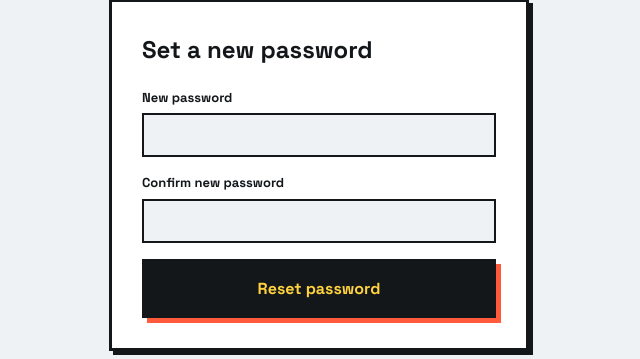
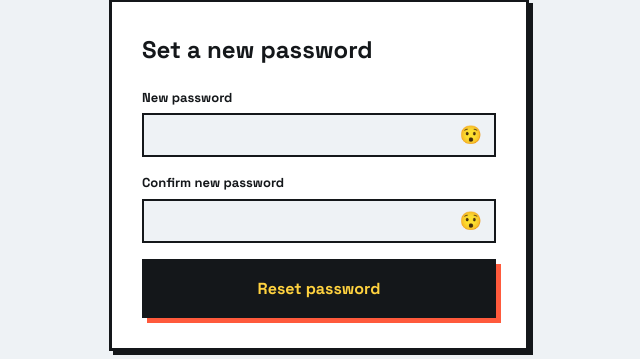
Before and after one commit to shrutijagadale0725-rgb/PYGO, a Flask app: template app/templates/reset_password.html in a window 1280 px wide. Shown: the part 153-512 px from the top of the page, without its empty margins (321-961 px from the left). Run offline with Flask 3, Linux system fonts and the light colour scheme; the template is opened without the code that fills it, so the values that code supplies are empty.

Commit message:
Add show/hide password toggle to reset-password page

```diff
--- a/app/templates/reset_password.html
+++ b/app/templates/reset_password.html
@@ -6,16 +6,23 @@
     <h2>Set a new password</h2>
     <form method="POST">
       <input type="hidden" name="csrf_token" value="{{ csrf_token() }}">
-      <div class="field">
+<div class="field">
         <label for="new_password">New password</label>
-        <input type="password" id="new_password" name="new_password" required minlength="6">
+        <div class="password-wrap">
+          <input type="password" id="new_password" name="new_password" required minlength="6" autocomplete="new-password">
+          <button type="button" class="password-toggle" data-target="new_password" aria-label="Show password">😯</button>
+        </div>
       </div>
       <div class="field">
         <label for="confirm_password">Confirm new password</label>
-        <input type="password" id="confirm_password" name="confirm_password" required minlength="6">
+        <div class="password-wrap">
+          <input type="password" id="confirm_password" name="confirm_password" required minlength="6" autocomplete="new-password">
+          <button type="button" class="password-toggle" data-target="confirm_password" aria-label="Show password">😯</button>
+        </div>
       </div>
       <button class="cta" type="submit" style="width:100%;">Reset password</button>
     </form>
   </div>
 </div>
+<script src="{{ url_for('static', filename='js/password-toggle.js') }}"></script>
 {% endblock %}
```
